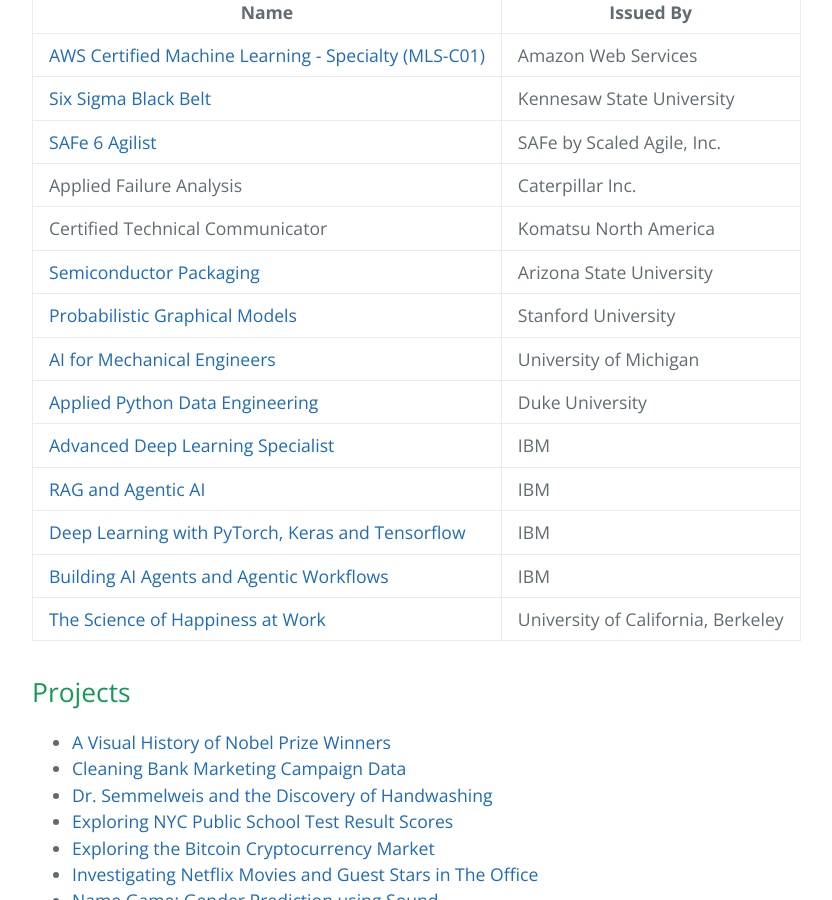
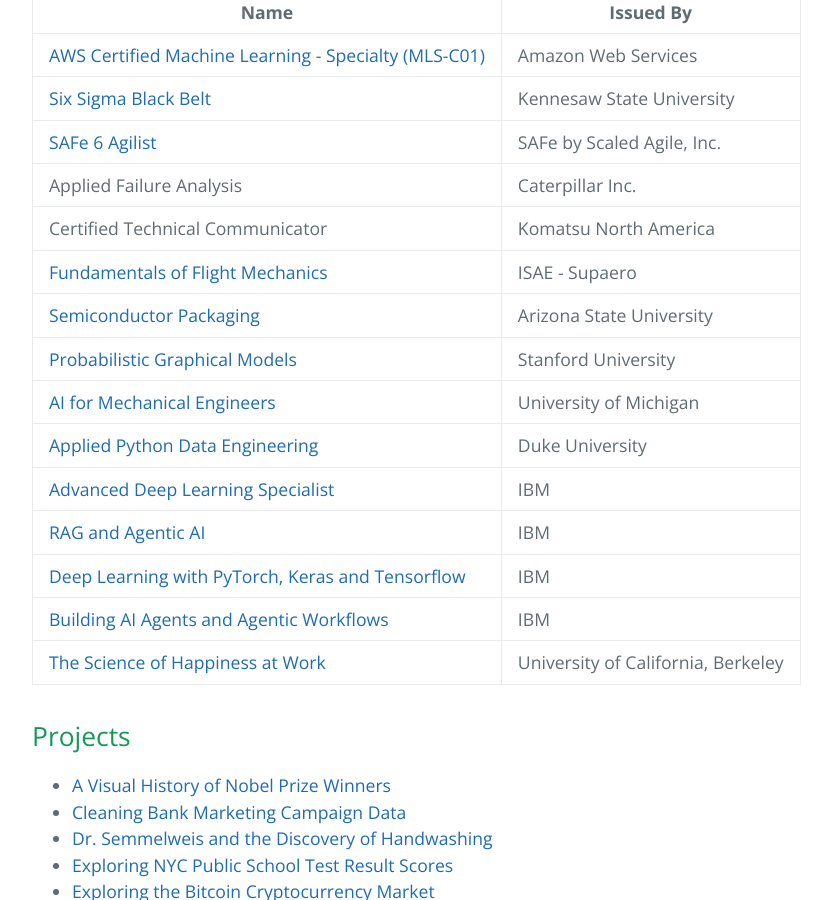
Before and after one commit to forloop11/portfolio, a Jekyll site: the page built from index.md, in a window 1280 px wide and 900 px high, scrolled down 2071 px. Shown: the whole window, without its empty margins (192-1024 px from the left). Built offline with Jekyll 4.4.1, drawn with Linux system fonts in a browser that asks for light colours; our own code applies the rules of GitHub Pages for plain Markdown files.

Commit message:
updated summary

```diff
--- a/index.md
+++ b/index.md
@@ -53,6 +53,7 @@
 | [SAFe 6 Agilist](https://www.credly.com/badges/a4c2f671-694e-46f5-bdd1-a1025d0e3b00) | SAFe by Scaled Agile, Inc. |
 | Applied Failure Analysis | Caterpillar Inc. |
 | Certified Technical Communicator | Komatsu North America |
+| [Fundamentals of Flight Mechanics](https://www.coursera.org/account/accomplishments/specialization/VYE4OV5XDPW8) | ISAE - Supaero |
 | [Semiconductor Packaging](https://www.coursera.org/account/accomplishments/specialization/AAGBCPUY6CW2) | Arizona State University |
 | [Probabilistic Graphical Models](https://www.coursera.org/account/accomplishments/specialization/H2GYUKL51ESK) | Stanford University |
 | [AI for Mechanical Engineers](https://www.coursera.org/account/accomplishments/specialization/5ADKOPJUDPHV) | University of Michigan |
```
